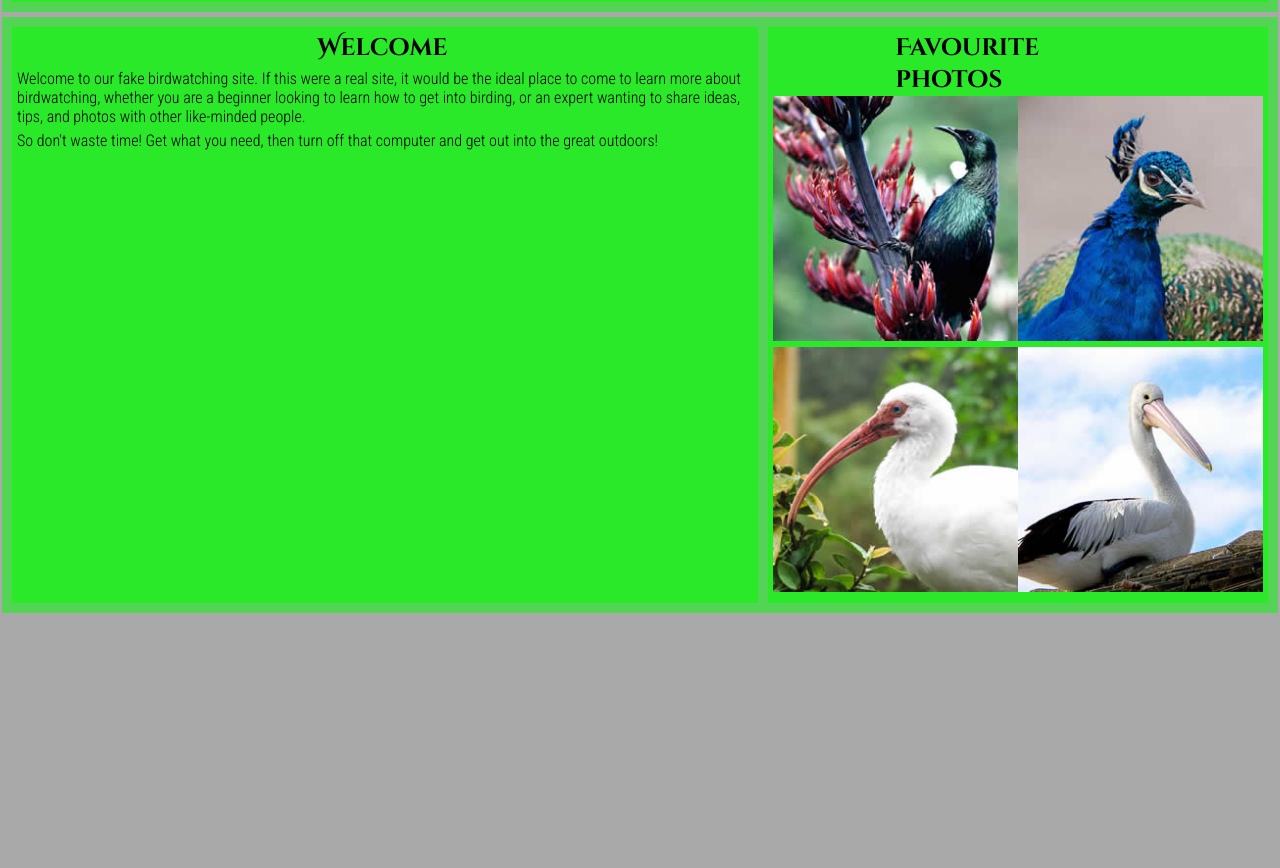
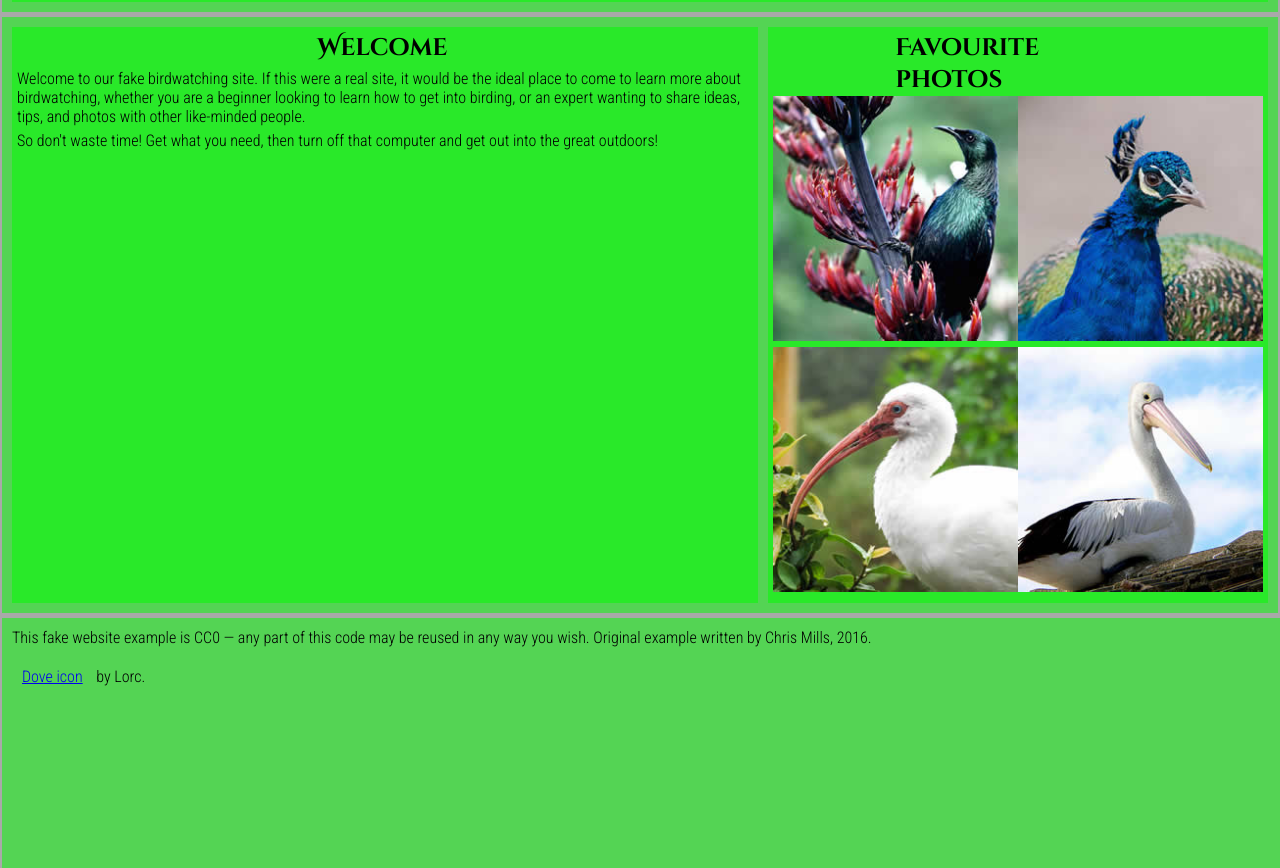
Before and after one commit to aidantracy/M4.2Lab_CSS_Fundamentals, a plain HTML site: page index.html in a window 1280 px wide. Shown: the part 106-974 px from the top of the page. Before the commit the page ends 800 px from the top, so only its background shows below. Drawn offline with Linux system fonts and the light colour scheme.

Commit message:
Final Update

```diff
--- a/index.html
+++ b/index.html
@@ -46,14 +46,10 @@
       </div>
     </div>
 
-    <!-- <footer>
-
-            <p>This fake website example is CC0 — any part of this code may be reused in any way you wish. Original example written by Chris Mills, 2016.</p>
-
-            <p><a href="http://game-icons.net/lorc/originals/dove.html">Dove icon</a> by Lorc.</p>
-
-    </footer>  -->
-
+    <footer id="footer">
+      <p>This fake website example is CC0 — any part of this code may be reused in any way you wish. Original example written by Chris Mills, 2016.</p>
+      <p><a href="http://game-icons.net/lorc/originals/dove.html">Dove icon</a> by Lorc.</p>
+    </footer>
 
   </body>
 </html>
```
